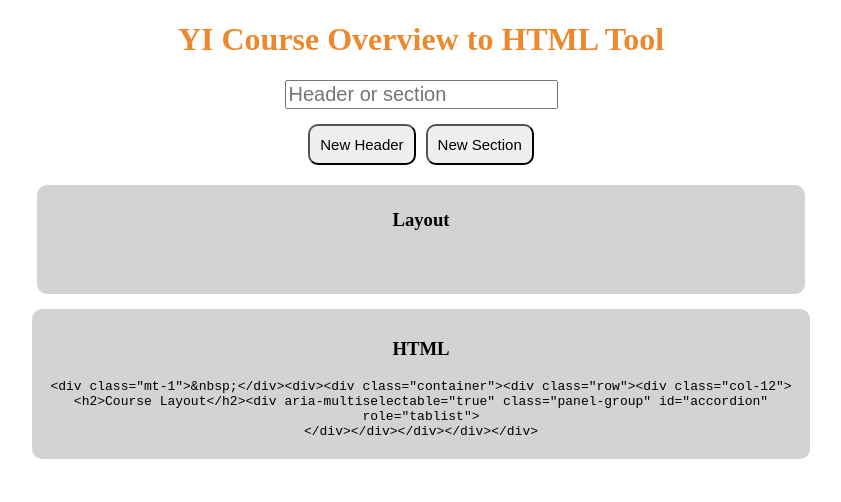
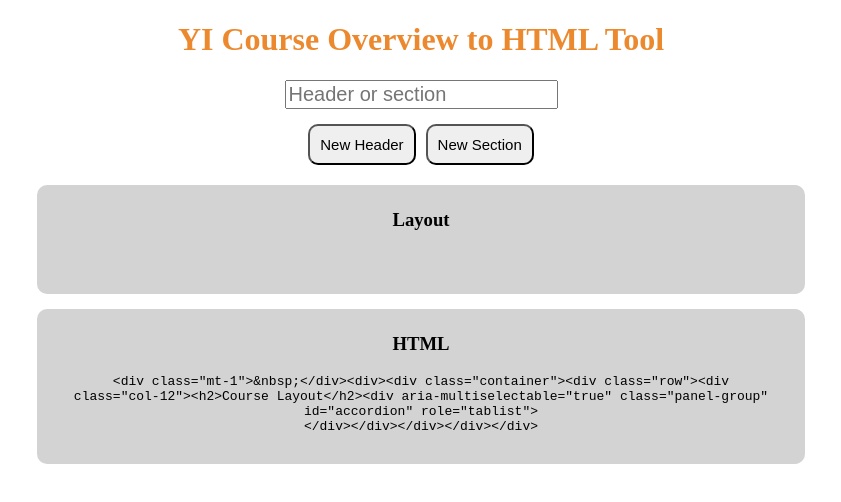
Before and after one commit to Bruce773/yi-course-overview-to-html-tool, a React app: page / in a window 1280 px wide. Shown: the top 502 px of the page, without its empty margins (219-1060 px from the left). Built offline with nearby package versions, Linux system fonts and the light colour scheme.

Commit message:
updates styling

```diff
--- a/src/app.jsx
+++ b/src/app.jsx
@@ -113,11 +113,11 @@ class App extends React.Component {
             backgroundColor: 'lightGrey',
             margin: 'auto',
             borderRadius: '10px',
-            padding: '10px',
+            padding: '5px',
           }}
         >
           <h3>HTML</h3>
-          <div>
+          <div style={{ padding: '0px 25px 25px 25px' }}>
             <code>
               <div>{`<div class="mt-1">&nbsp;</div><div><div class="container"><div class="row"><div class="col-12"><h2>Course Layout</h2><div aria-multiselectable="true" class="panel-group" id="accordion" role="tablist">`}</div>
 
```
Also changed, not shown: 1 other file (tests, documents, lock files or other folders).
